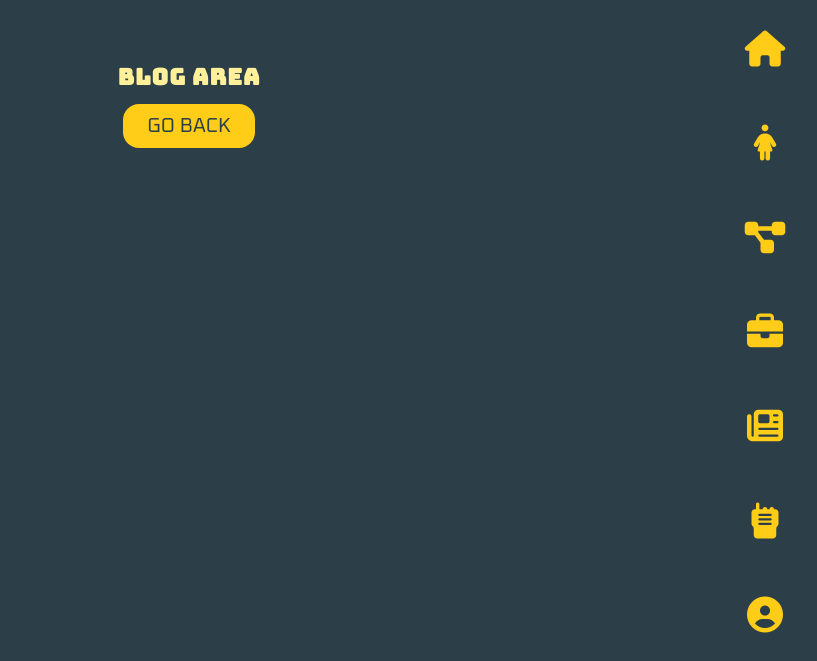
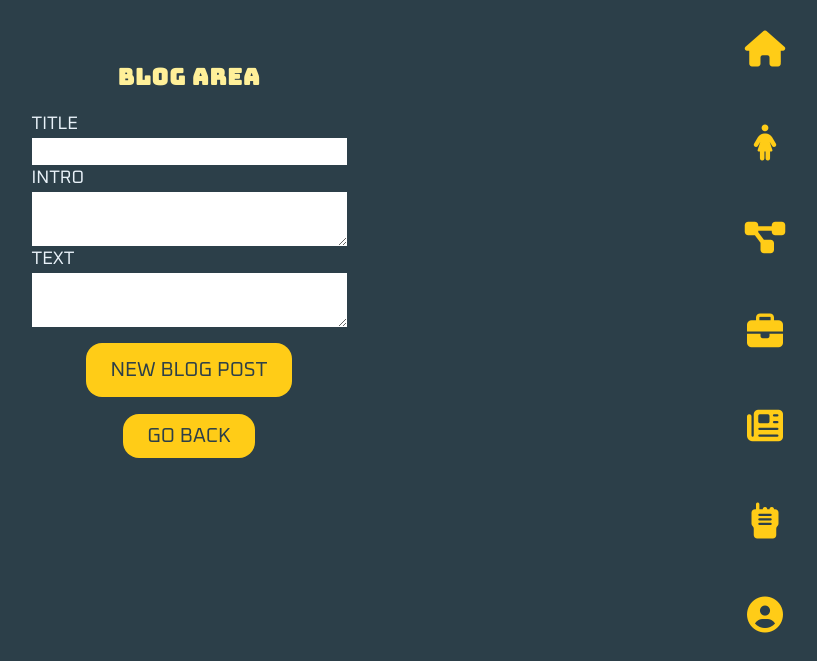
Before and after one commit to mariana-c-ramos/mary-programms, a PHP site: page /index.php?area=admin-blog in a window 1280 px wide. Shown: the part 75-736 px from the top of the page, without its empty margins (451-1268 px from the left). Run offline with PHP 8.4, Linux system fonts and the light colour scheme; data that the repository does not hold is empty.

Commit message:
added blog admin area

```diff
--- a/admin/pages/adminBlog.php
+++ b/admin/pages/adminBlog.php
@@ -1,4 +1,38 @@
 <div class="wrapper">
     <h2 class="section__title">BLOG AREA</h2>
+    <form method="post" action="components/inserePost.php" class="blog__form" style="margin-bottom: 24px">
+        <div class="center">
+            <div class="blog__input">
+                <label for="title">TITLE</label>
+                <input type="text" name="title">
+            </div>
+            <div class="blog__input">
+                <label for="intro">INTRO</label>
+                <textarea name="intro" cols="30"></textarea>
+            </div>
+            <div class="blog__input">
+                <label for="text">TEXT</label>
+                <textarea name="text" cols="30"></textarea>
+            </div>
+        </div>
+        <button class="main__btn">NEW BLOG POST</button>
+    </form>
+
+    <div class="post__list">
+        <?php
+            $query_get__posts = "select * from post";
+            $resultado = mysqli_query($ligacao,$query_get__posts);
+            while($linha = mysqli_fetch_assoc($resultado)){
+        ?>
+
+        <div class="post__info">
+            <p><?php echo $linha['post_title'];?></p>
+        </div>
+
+        <?php
+        }
+        ?>
+    </div>
+
     <a href="index.php?area=admin-area" class="main__btn">GO BACK</a>
 </div>
--- a/css/style.css
+++ b/css/style.css
@@ -63,6 +63,7 @@ body{
 }
 .fa-regular:hover{
     color: var(--clr-titles)!important;
+    cursor: pointer;
 }
 
 
@@ -122,6 +123,7 @@ body{
 .main__btn:hover{
     background-color: var(--clr-text);
     color: var(--clr-bg);
+    cursor: pointer;
 }
 .btn{
     background-color: var(--clr-accent);
@@ -134,6 +136,7 @@ body{
 .btn:hover{
     background-color: var(--clr-bg);
     color: var(--clr-text);
+    cursor: pointer;
 }
 
 
@@ -225,7 +228,8 @@ body{
 
 /* CONTACTS CONTENT */
 /* LOGIN / REGISTER CONTENT */
-.login__form{
+.login__form,
+.blog__form{
     display: flex;
     flex-direction: column;
     align-items: center;
@@ -238,14 +242,16 @@ body{
     flex-direction: column;
     align-items: flex-start;
 }
-.login__form .login__input{
+.login__form .login__input,
+.blog__form .blog__input{
     display: flex;
     flex-direction: column;
     align-items: flex-start;
     width: 100%;
 }
 .login__form .login__input input,
-.login__form .login__input-pass{
+.login__form .login__input-pass,
+.blog__form .blog__input input{
     width: 100%;
 }
 .login__input-pass{
@@ -272,7 +278,16 @@ body{
     display: flex;
     flex-direction: column;
     gap: 24px;
-    padding: 0 16px;
+    padding: 0 32px;
+}
+
+.areas a{
+    width: 200px;
+    margin-inline: auto;
+}
+.post__info{
+    display: flex;
+    border: 1px solid var(--clr-accent);
 }
 
 
```
Also changed, not shown: components/inserePost.php (added, +17 -0 lines).
